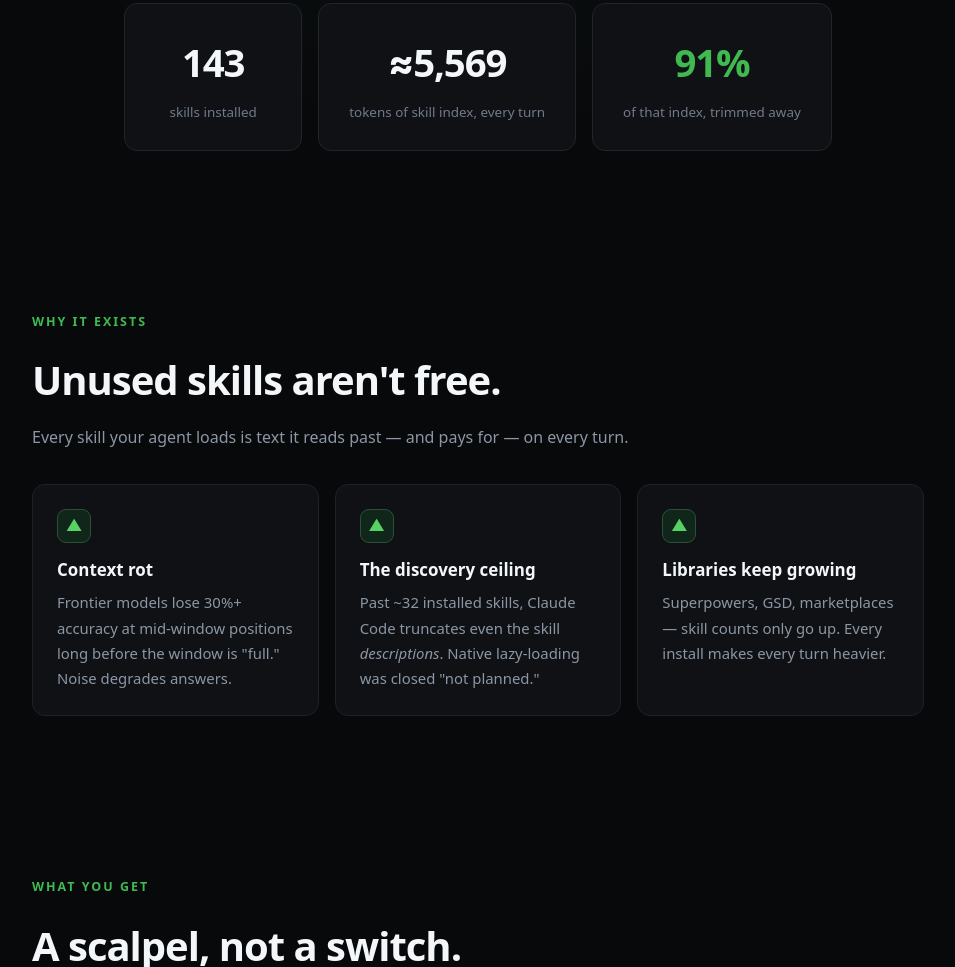
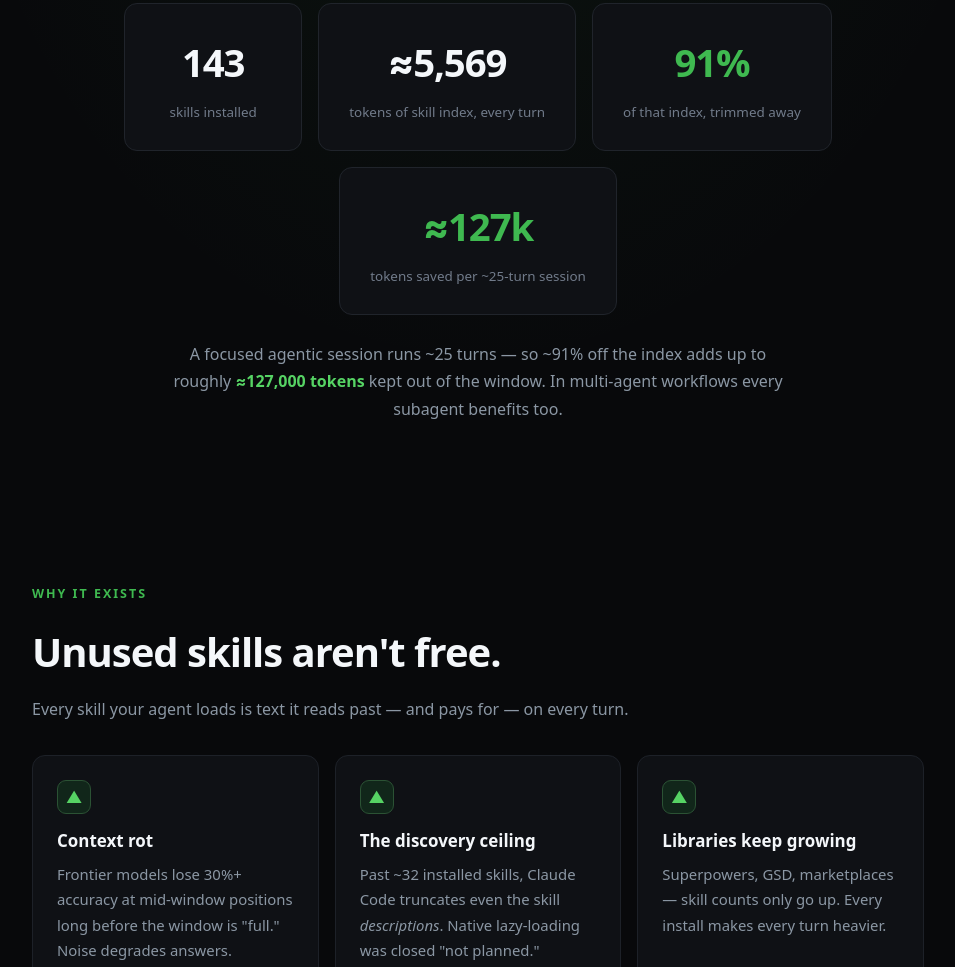
Before and after one commit to tommisullivan/slimcontext, a website: page landing/index.html in a window 1280 px wide. Shown: the part 1416-2383 px from the top of the page, without its empty margins (162-1117 px from the left). Drawn offline with Linux system fonts and the light colour scheme.

Commit message:
docs: lead the what-it-does diagram with the savings headline; add session math to the site
- what-it-does.svg: 91% + ≈127k tokens/session now a bold band at the top
- landing page: added the per-session saving (stat card + explainer) — it
  previously only showed the per-turn figure

Co-Authored-By: Claude Opus 4.7 (1M context) <noreply@anthropic.com>

```diff
--- a/landing/index.html
+++ b/landing/index.html
@@ -205,7 +205,11 @@
       <div class="stat"><div class="big">143</div><div class="lbl">skills installed</div></div>
       <div class="stat"><div class="big">≈5,569</div><div class="lbl">tokens of skill index, every turn</div></div>
       <div class="stat"><div class="big win">91%</div><div class="lbl">of that index, trimmed away</div></div>
+      <div class="stat"><div class="big win">≈127k</div><div class="lbl">tokens saved per ~25-turn session</div></div>
     </div>
+    <p class="lead" style="margin:26px auto 0">A focused agentic session runs ~25 turns — so
+      ~91% off the index adds up to roughly <b style="color:#56d364">≈127,000 tokens</b> kept
+      out of the window. In multi-agent workflows every subagent benefits too.</p>
   </div>
 </section>
 
```
Also changed, not shown: assets/what-it-does.svg.
